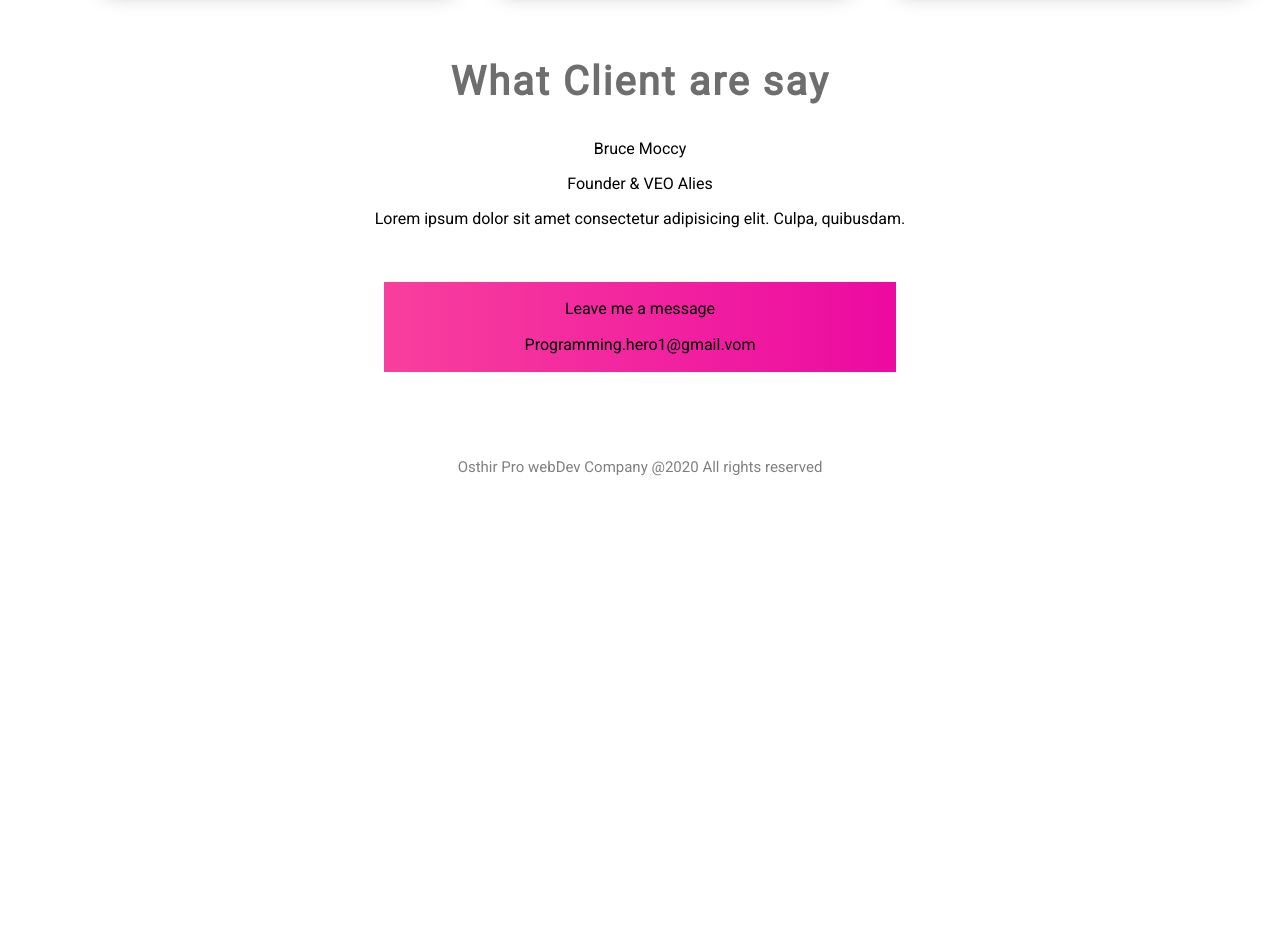
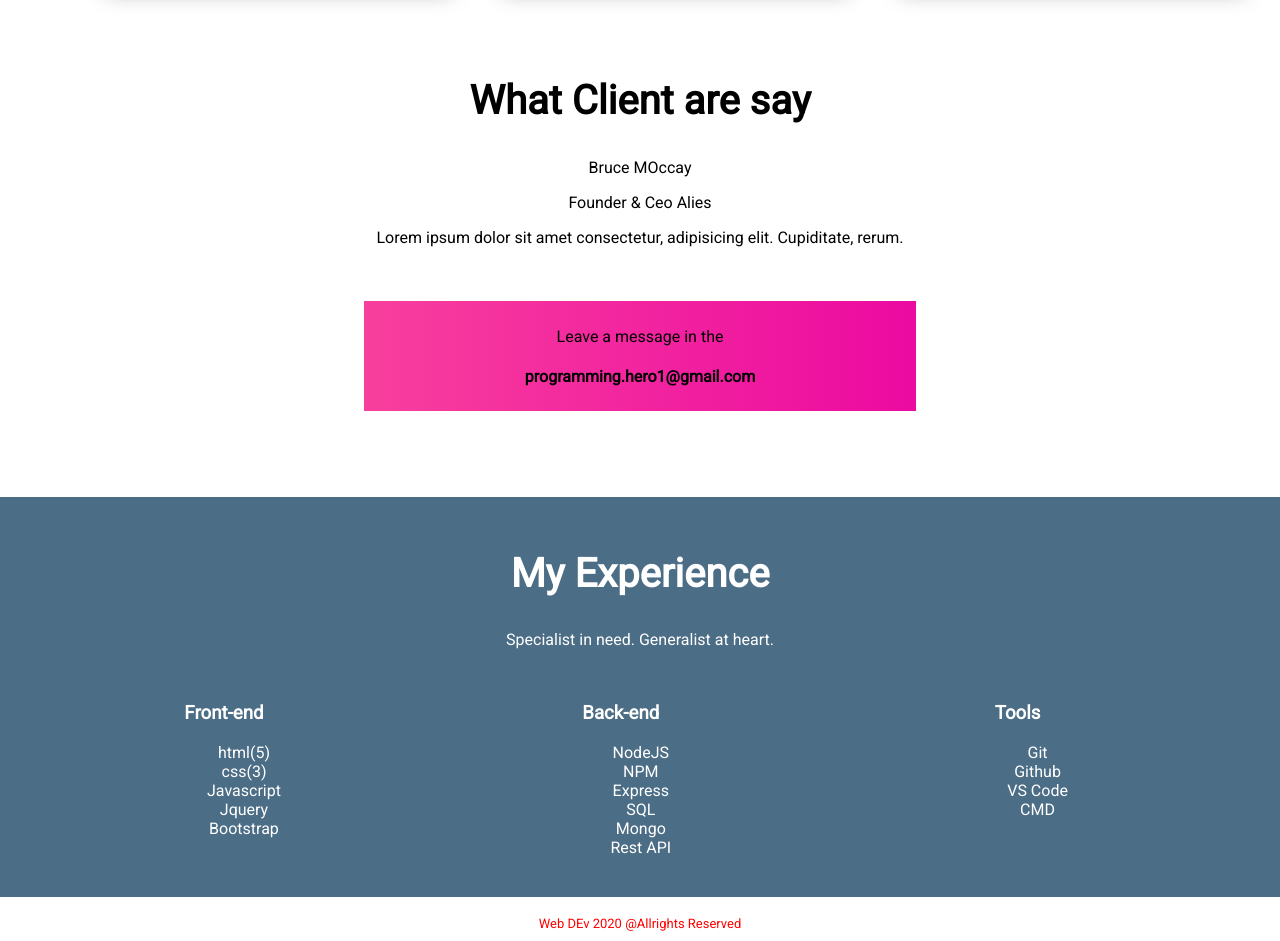
Before and after one commit to abedinforhan/Myportfolio, a plain HTML site: page index.html in a window 1280 px wide. Shown: the part 1280-2221 px from the top of the page. Before the commit the page ends 1756 px from the top, so only its background shows below. Drawn offline with Linux system fonts and the light colour scheme.

Commit message:
final touch up

```diff
--- a/index.html
+++ b/index.html
@@ -59,27 +59,82 @@
 </section>
 <br>
 <br>
+<br>
 
-<section>
-  <div class="txt-div">
-   <h2 class="headCenter">What Client are say</h2>
-   <p>Bruce Moccy</p>
-   <p>Founder & VEO Alies</p>
-   <p>Lorem ipsum dolor sit amet consectetur adipisicing elit. Culpa, quibusdam.</p>
+<section class="middle-part-3">
+  <div class="txt-center">
+  <h2 >What Client are say</h2>
+
+  <p>Bruce MOccay</p>
+  <p>Founder & Ceo Alies</p>
+  <p>Lorem ipsum dolor sit amet consectetur, adipisicing elit. Cupiditate, rerum.</p>
   </div>
-  <br>
-  <br>
-   <div class="message-box">
-     <div>
-      <p>Leave me a message</p>
-      <p>Programming.hero1@gmail.vom</p>
-      </div>
+  <br><br>
+
+  <div class="message-box">
+    <div>
+     <p>Leave a message in the</p>
+     <h4>programming.hero1@gmail.com</h4>
+    </div>
    </div>
+
 </section>
 
-<footer>
-  Osthir Pro webDev Company @2020 All rights reserved
-</footer>
+<section id="exp-sec">
+  <br>
+  <h2 class="txt-center">My Experience</h2>
+  <p class="txt-center">Specialist in need. Generalist at heart.</p>
+  <br>
+
+   <div class="exp-container ">
+
+    <div class="exp-col  txt-center ">
+      <h3>Front-end</h3>
+			<ul>
+				<li>html(5)</li>
+				<li>css(3)</li>
+				<li>Javascript</li>
+				<li>Jquery</li>
+				<li>Bootstrap</li>
+
+				</ul>
+    </div>
+    <div class="exp-col txt-center ">
+      <h3>Back-end</h3>
+			<ul>
+				<li>NodeJS</li>
+						<li>NPM</li>
+						<li>Express</li>
+						<li>SQL</li>
+						<li>Mongo</li>
+						<li>Rest API</li>
+				</ul>
+    </div>
+    <div class="exp-col txt-center">
+      <h3>Tools</h3>
+			<ul>
+				<li>Git</li>
+				<li>Github</li>
+				<li>VS Code</li>
+				<li>CMD</li>
+
+				</ul>
+    </div>
+
+
+
+   </div>
+
+
+
+
+
+  </section>
+  <br>
+  <footer>
+    Web DEv 2020 @Allrights Reserved
+  </footer>
+
 
 </body>
 </html>
--- a/styles/style.css
+++ b/styles/style.css
@@ -8,6 +8,9 @@ h2{
   font-size: 40px;
 }
 
+.txt-center{
+  text-align: center;
+}
 
 .colorName{
   color:salmon;
@@ -68,6 +71,15 @@ h2{
   background-size:cover;
 }
 
+.middle-part2{
+  background-image:url("../images/footer-bg.png");
+
+
+  background-repeat:no-repeat ;
+  background-position:0px;
+  background-size:cover;
+}
+
 section{
   height:400px;
 
@@ -88,13 +100,14 @@ section{
   width: 100%;
 }
 
-.work-img-div{
+.work-img-div  {
   height:220px;
   width:27%;
   float: left;
   margin-left: 4%;
   box-shadow: 10px 10px 20px darkgrey;
 }
+
 
 
 .work-img-div:hover{
@@ -118,7 +131,7 @@ section{
   justify-content: center;
 }
 
-.txt-div ,.message-box{
+.txt-div{
   text-align: center;
 }
 
@@ -127,20 +140,51 @@ section{
   height:90px;
   width:40%;
   margin: 0 auto;
+  text-align: center;
   background:linear-gradient(90deg,#F83F9D,#EC0AA1);
-  display: flex;
-  align-items: center;
-  justify-content: center;
+
   color: black;
   font-weight: 300;
   font-size: medium;
-  line-height: 20px;
 
 
 }
 
+.message-box {
+  padding:10px 20px;
+  margin:auto;
+}
+
+.exp-col{
+  height:220px;
+  width:27%;
+  float: left;
+  margin-left: 4%;
+
+
+}
+
+#exp-sec{
+  height: 400px;
+  background-color:  #4c6d86;
+  color:#fff;
+  margin-top: 20px;
+}
+
+.exp-container li{
+  list-style-type: none;
+
+
+
+}
+.exp-container ul{
+  text-align: center;
+}
+
 footer{
   text-align: center;
-  font-size: 15px;
-  color: gray;
+  font-size: 13px;
+  color:red;
+  clear: both;
+ margin-bottom: 10px;
 }
```
